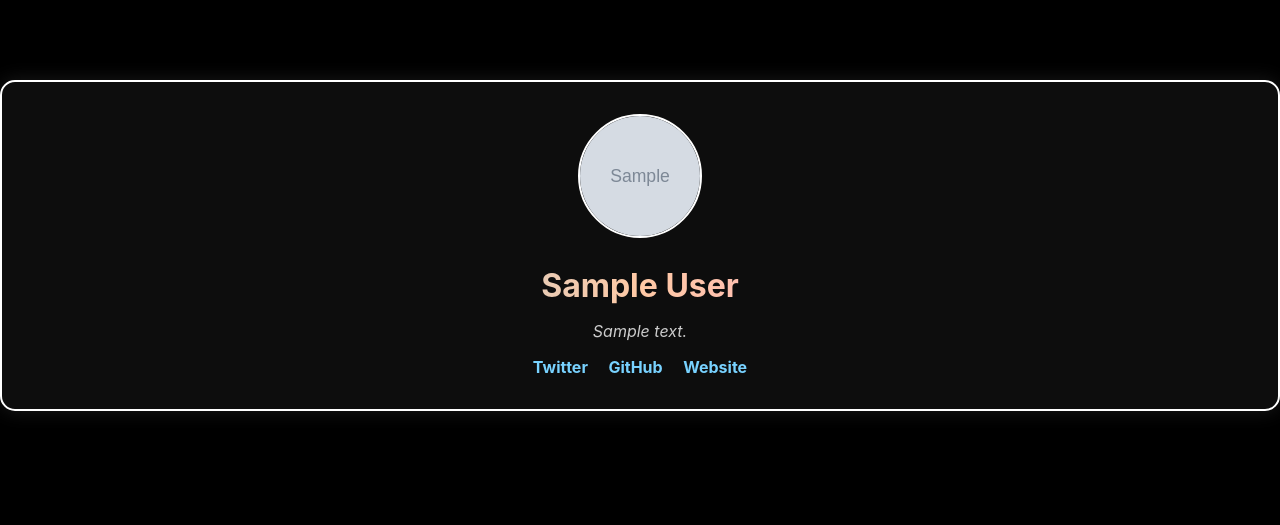
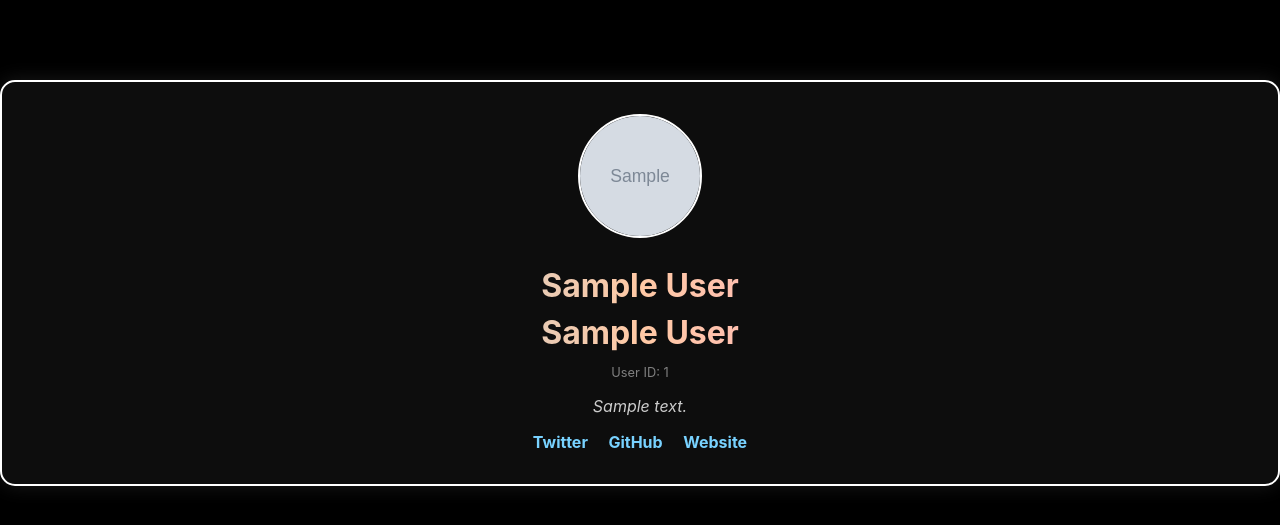
Before and after one commit to depletable/crrd, a Flask app: template templates/profile.html in a window 1280 px wide. Shown: the top 525 px of the page. Run offline with Flask 3, Linux system fonts and the light colour scheme; the template is opened without the code that fills it: most values are stand-ins (such as "Sample title", 1, 10 or a date in 2020); grey boxes marked "Sample" are stand-in pictures.

Commit message:
Update profile.html

```diff
--- a/templates/profile.html
+++ b/templates/profile.html
@@ -12,6 +12,11 @@
   {% endif %}
 
   <h1>{{ profile.display_name or profile.vanity }}</h1>
+
+    <div class="profile-header">
+  <h1>{{ profile.display_name or profile.vanity }}</h1>
+  <p style="font-size: 0.8rem; color: gray;">User ID: {{ profile.id }}</p>
+</div>
 
   {% if profile.bio %}
     <p class="bio">{{ profile.bio }}</p>
```
